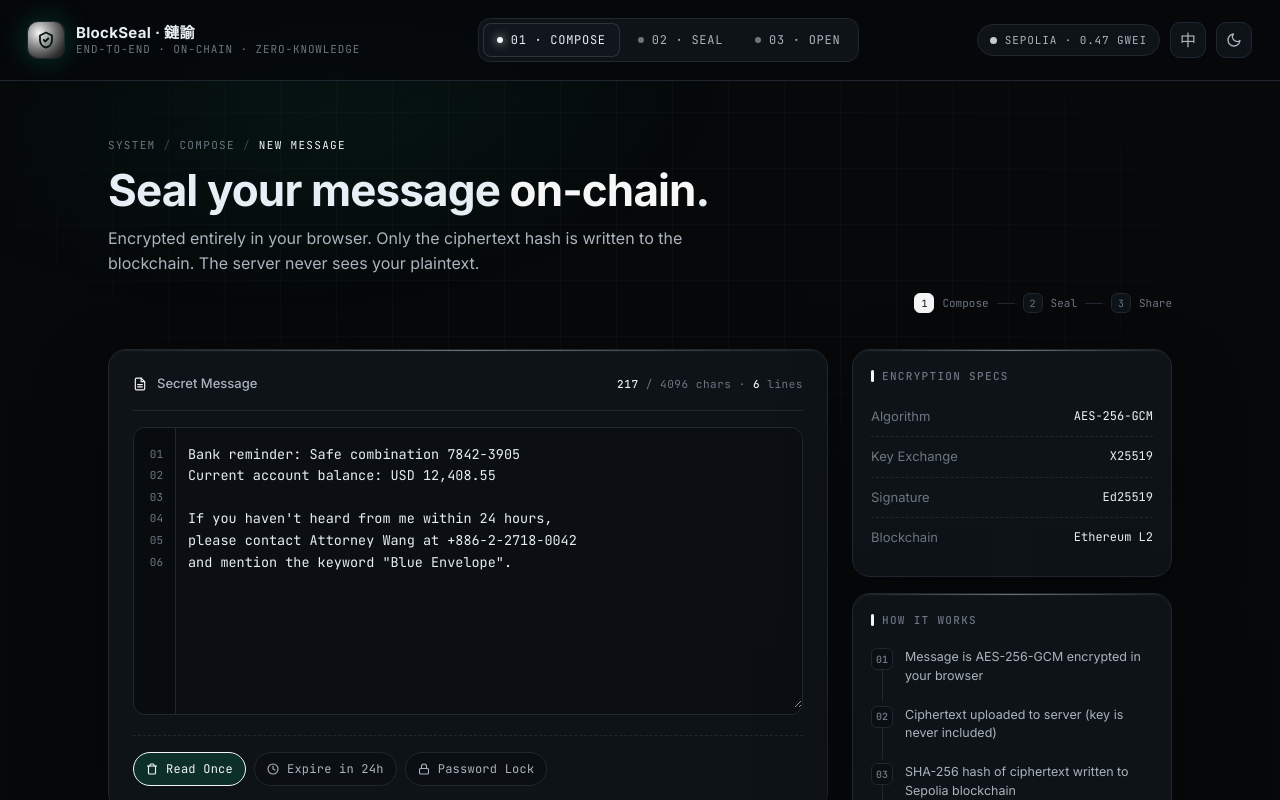
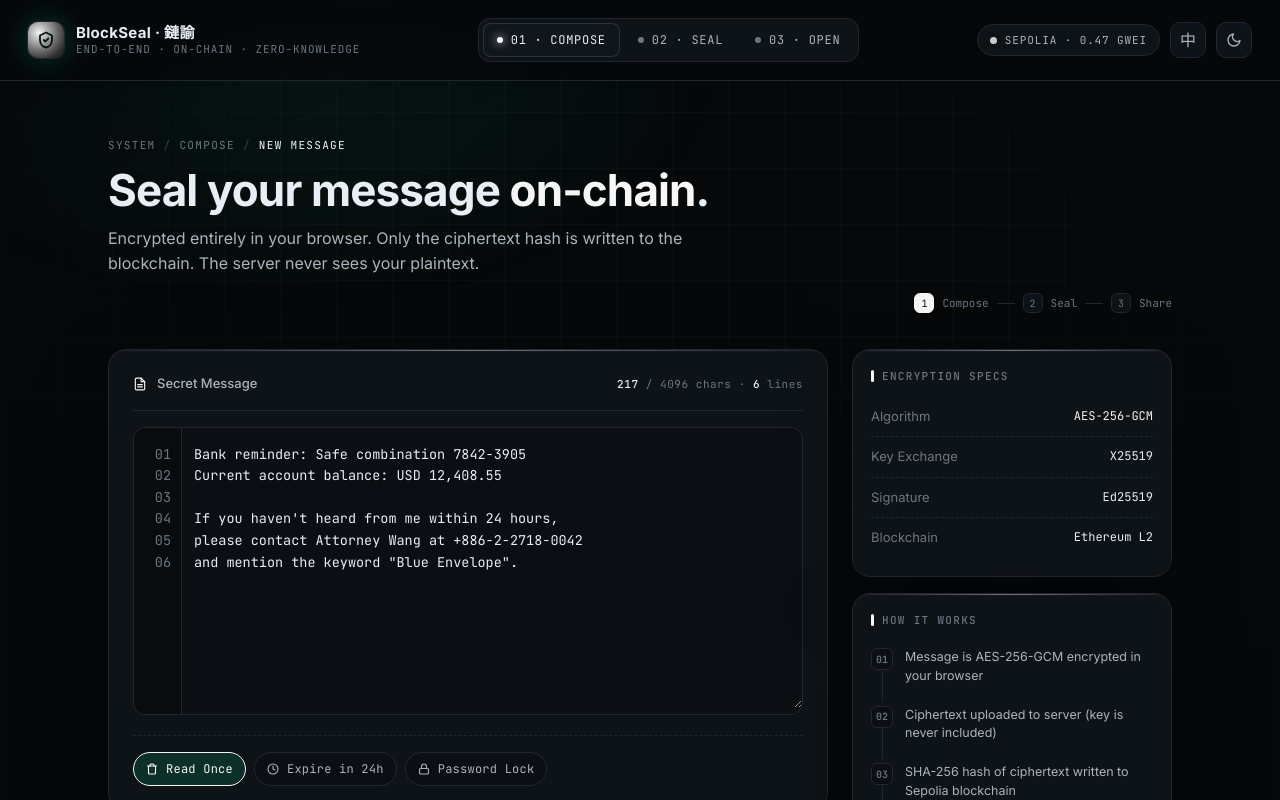
Before and after one commit to seven-317/BlockSeal, a Next.js app: page /en in a window 1280 px wide. Shown: the top 800 px of the page. Built offline with nearby package versions, Linux system fonts and the light colour scheme.

Commit message:
fix: match gutter font-size to textarea for exact line alignment

```diff
--- a/app/globals.css
+++ b/app/globals.css
@@ -264,23 +264,22 @@ p.subtitle { color: var(--text-2); font-size: 16px; line-height: 1.6; max-width:
   box-shadow: 0 0 0 4px var(--accent-soft);
 }
 .editor .gutter {
-  position: absolute; left: 0; top: 0; bottom: 0; width: 42px;
+  position: absolute; left: 0; top: 0; bottom: 0; width: 48px;
   background: color-mix(in oklab, var(--bg-2) 60%, var(--bg));
   border-right: 1px solid var(--border);
   border-radius: 12px 0 0 12px;
   padding: 16px 0;
-  font-family: var(--mono); font-size: 11px; color: var(--text-3);
-  text-align: right; user-select: none; pointer-events: none;
-  line-height: 1.6;
+  font-family: var(--mono); font-size: 13.5px; line-height: 1.6; color: var(--text-3);
+  text-align: right; user-select: none; pointer-events: none; overflow: hidden;
 }
-.editor .gutter div { padding-right: 12px; height: calc(13.5px * 1.6); line-height: calc(13.5px * 1.6); }
+.editor .gutter div { padding-right: 10px; }
 textarea.input {
   width: 100%;
   background: transparent;
   border: 0; outline: 0; resize: vertical;
   color: var(--text);
   font-family: var(--mono); font-size: 13.5px; line-height: 1.6;
-  padding: 16px 16px 16px 54px;
+  padding: 16px 16px 16px 60px;
   min-height: 280px;
   caret-color: var(--accent);
   overflow-x: auto;
```
